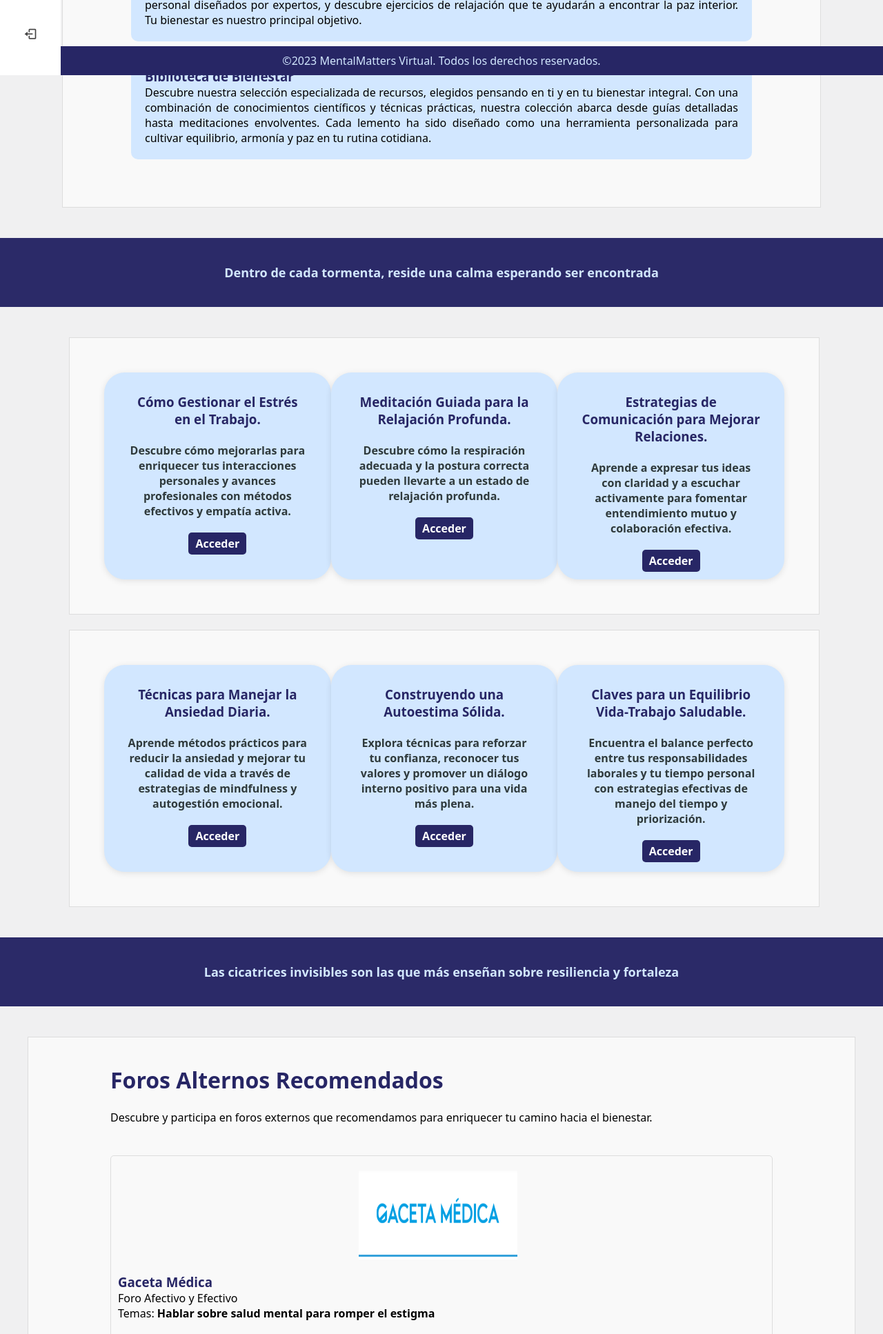
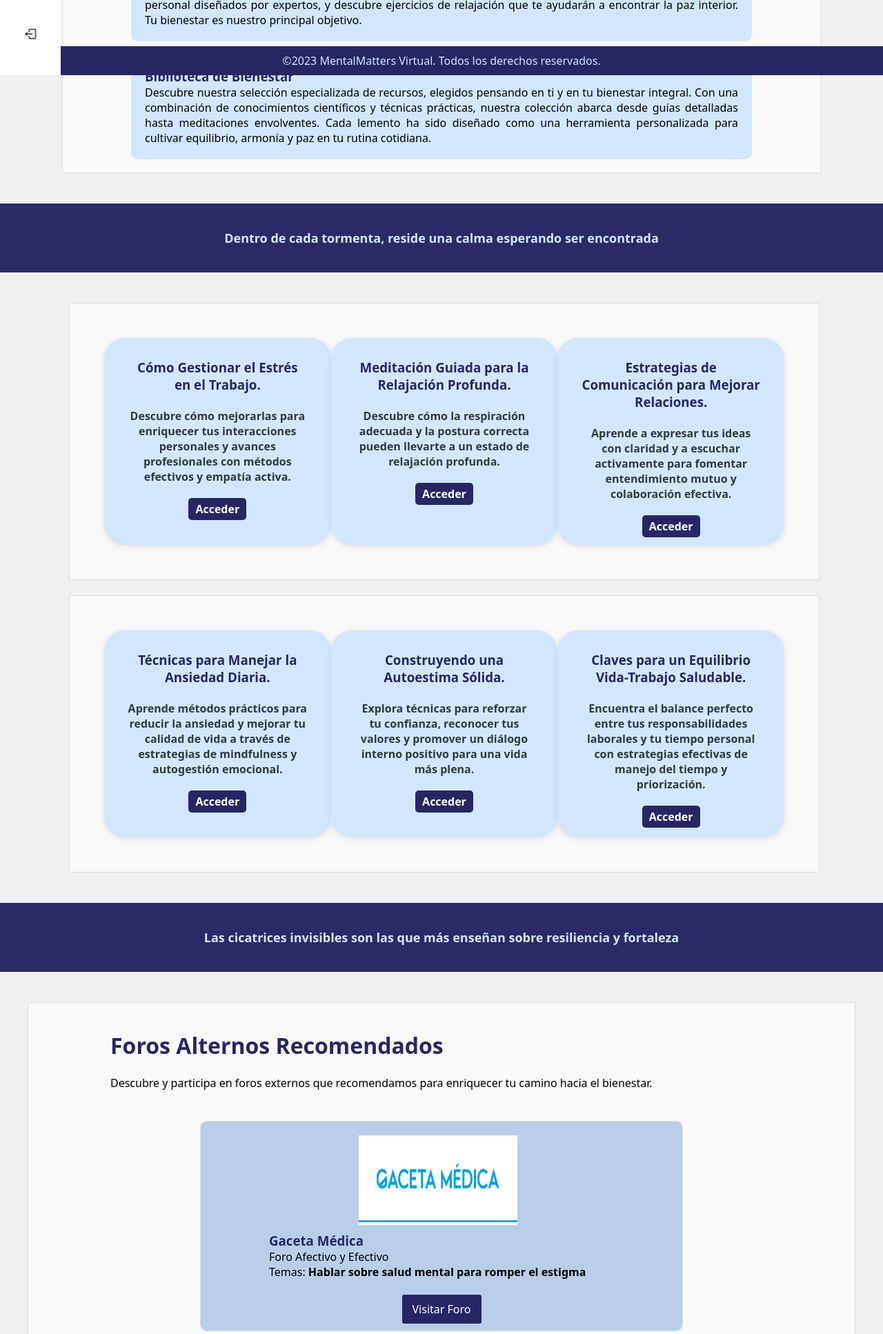
Before and after one commit to tomasbn03/asistente-sm, a PHP site: page /view/index.php in a window 1280 px wide; the page is wider, and only the part inside the window is pictured. Shown: the part 691-2625 px from the top of that part at 69% size. Run offline with PHP 8.4, Linux system fonts and the light colour scheme; a user stored in the database is signed in; data comes from the database, SQL or seed files in the repository.

Commit message:
Mas cambios de estilo

```diff
--- a/assets/css/styles.css
+++ b/assets/css/styles.css
@@ -3,17 +3,33 @@
     background-color: #f9f9f9;
     border: 1px solid #ddd;
     max-width: 1100px;
-    height: 550px;
+    height: auto;
     margin:auto;
 }
 
+
 .infografia h1{
+    padding: 20px;
+}
+
+
+.infografia-main {
+    font-family: Arial, sans-serif;
+    background-color: #f9f9f9;
+    border: 1px solid #ddd;
+    max-width: 1100px;
+    height: 500px;
+    margin:auto;
+}
+
+.infografia-main h1{
     padding: 25px;
 }
 
 .cont-photo {
-    margin: auto;
-    margin-left: 100px;
+    margin-left: 80px;
+    margin-bottom: 30px;
+    max-width: 800px;
 }
 
 .cont-text{
@@ -267,12 +283,15 @@ footer {
 }
 
 .forum-item {
+    width: 700px;
     display: flex;
     flex-direction: column;
     margin-bottom: 20px;
     padding: 10px;
     border: 1px solid #ddd;
-    border-radius: 5px;
+    border-radius: 10px;
+    background-color: #B9CFE9;
+    margin: auto;
 }
 
 .forum-logo {
@@ -284,7 +303,9 @@ footer {
 }
 
 .forum-description {
-    margin: 10px 0;
+    margin: auto;
+    width: 500px;
+    text-align: justify;
 }
 
 .visit-btn {
--- a/view/index.php
+++ b/view/index.php
@@ -31,7 +31,7 @@ $correo = $_SESSION['correo'];
     </div><br>
 
     <!-- Seccion principal para la página de acceder a recursos de bienestar -->
-    <div class="infografia">
+    <div class="infografia-main">
     <h1>Bienvenido/a a MentalMatters Virtual, <?php echo $usuario ?></h1><br>
                 <div class="sub-cont-text">
                     <div class="contextu">
@@ -164,7 +164,7 @@ $correo = $_SESSION['correo'];
                             <p>Este documento sistematiza experiencias y testimonios a partir del primer encuentro del Foro de Ideas que
                             se llevó a cabo en diciembre de 2022. Expone las principales problemáticas planteadas y 10 ideas como resultado del foro.</p>
                             <span>Temas: <strong>#Adolecencia #DerechoALaSalud #ServiciosDeSalud</strong></span>
-                        </div>
+                        </div><br>
                         <a href="https://bancos.salud.gob.ar/recurso/foro-de-ideas-para-el-abordaje-de-la-salud-mental-con-adolescentes-y-jovenes" target="_blank" class="visit-btn">Visitar Foro</a>
                     </div><br>
 
@@ -175,7 +175,7 @@ $correo = $_SESSION['correo'];
                             <h3>Foro Salud Mental</h3>
                             <p>Guía de estilo sobre salud mental para medios de comunicación. Las palabras si importan.</p>
                             <span>Temas: <strong>#Ansiedad #Depresión #TerapiaGrupal</strong></span>
-                        </div>
+                        </div><br>
                         <a href="http://www.forosaludmental.com" target="_blank" class="visit-btn">Visitar Foro</a>
                     </div><br>
 
```
Also changed, not shown: uploads/profile45.png (added).
